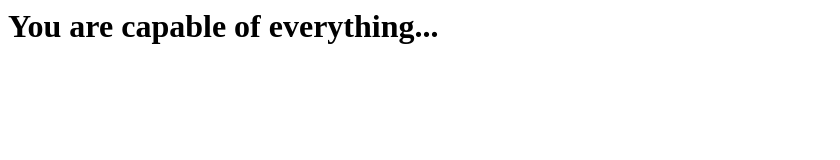
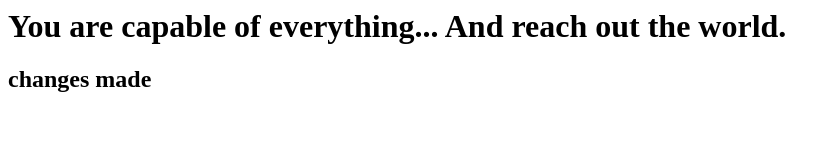
Before and after one commit to chandanamn3/firstgitrepo, a plain HTML site: page index.html in a window 1280 px wide. Shown: the whole page, without its empty margins (0-840 px from the left). Drawn offline with Linux system fonts and the light colour scheme.

Commit message:
changes made new

```diff
--- a/index.html
+++ b/index.html
@@ -1,5 +1,6 @@
 <html>
 <body>
-<h1>You are capable of everything... </h1>
+<h1>You are capable of everything... And reach out the world. </h1>
+<h2>changes made</h1>
 </body>
 </html>
```
